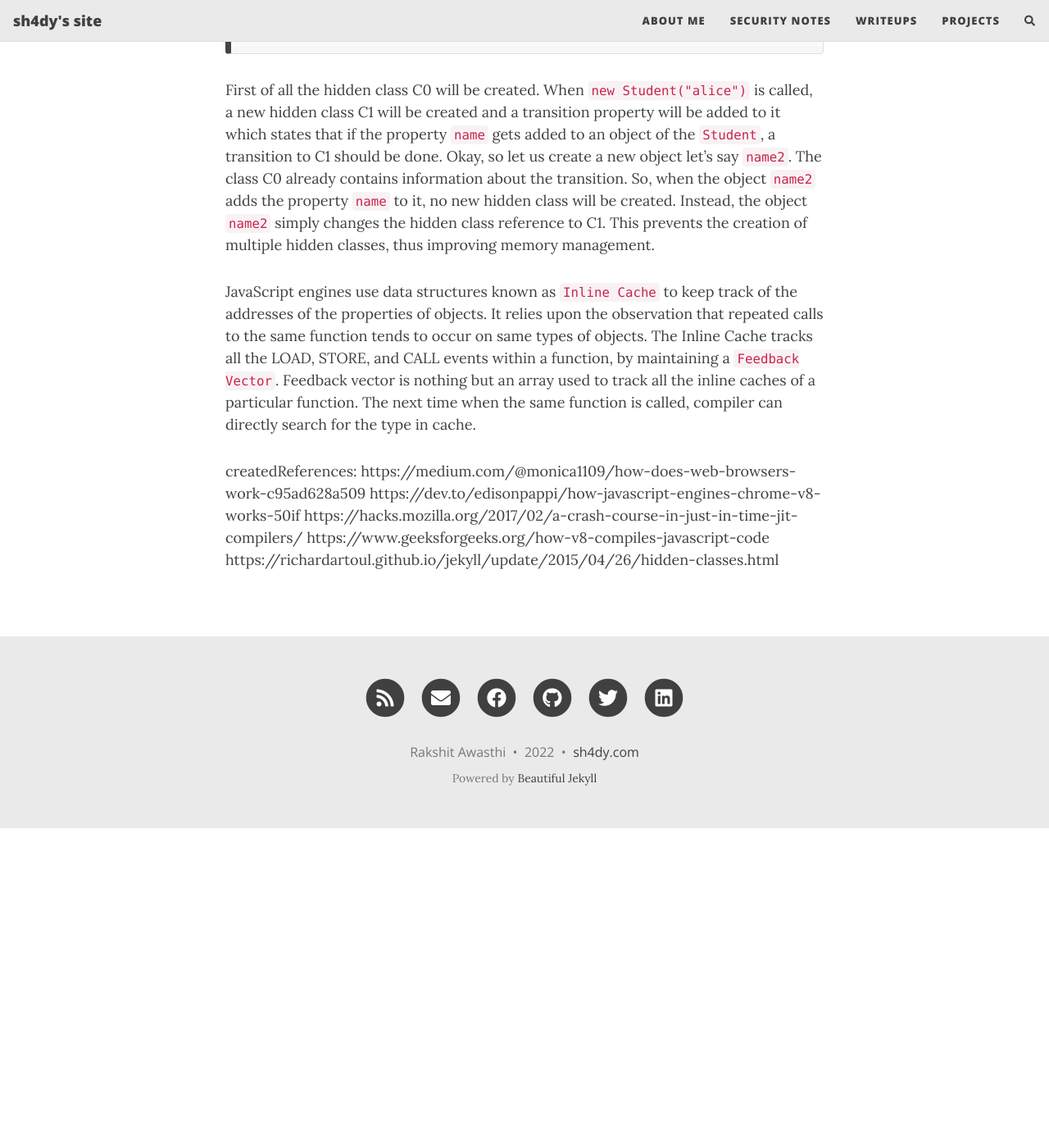
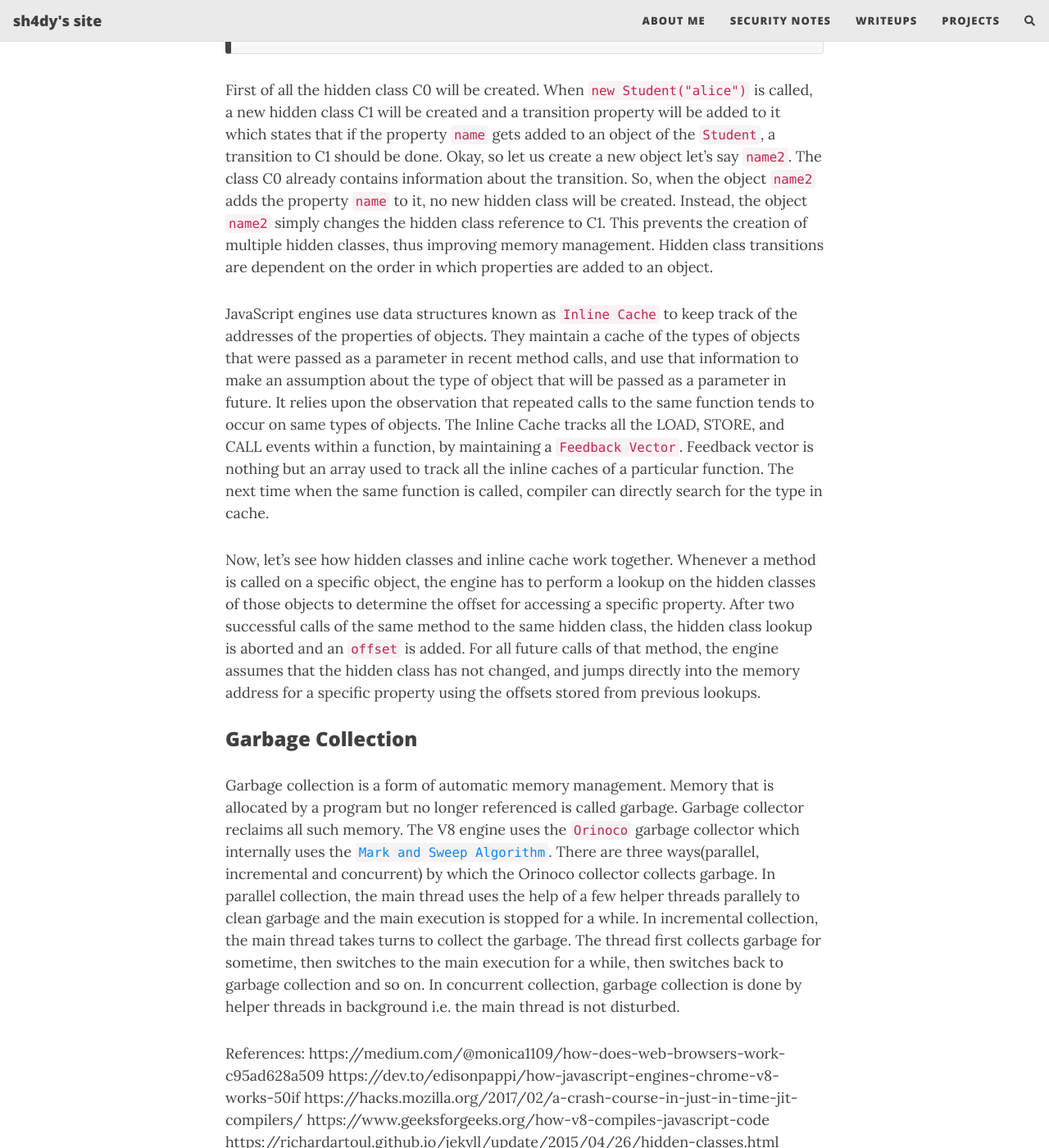
Before and after one commit to 0xSh4dy/archives_sh4dy.com, a Jekyll site: the page built from notes/browser-pwn/browser_basics.md, in a window 1280 px wide and 1400 px high, scrolled down 3642 px. Shown: the whole window at 82% size. Built offline with Jekyll 4.4.1, drawn with Linux system fonts in a browser that asks for light colours; nearby versions of some CDN libraries; comment, search, counter and statistics services are not loaded; before the commit the page ends 4652 px from its top, so only the background shows below that.

Commit message:
Added garbage collection

````diff
--- a/notes/browser-pwn/browser_basics.md
+++ b/notes/browser-pwn/browser_basics.md
@@ -69,11 +69,16 @@ function Student(name){
 var name1 = new Student("alice");
 var name2 = new Student("bob");
 ```
-First of all the hidden class C0 will be created. When `new Student("alice")` is called, a new hidden class C1 will be created and a transition property will be added to it which states that if the property `name` gets added to an object of the `Student`, a transition to C1 should be done. Okay, so let us create a new object let's say `name2`. The class C0 already contains information about the transition. So, when the object `name2` adds the property `name` to it, no new hidden class will be created. Instead, the object `name2` simply changes the hidden class reference to C1. This prevents the creation of multiple hidden classes, thus improving memory management.
+First of all the hidden class C0 will be created. When `new Student("alice")` is called, a new hidden class C1 will be created and a transition property will be added to it which states that if the property `name` gets added to an object of the `Student`, a transition to C1 should be done. Okay, so let us create a new object let's say `name2`. The class C0 already contains information about the transition. So, when the object `name2` adds the property `name` to it, no new hidden class will be created. Instead, the object `name2` simply changes the hidden class reference to C1. This prevents the creation of multiple hidden classes, thus improving memory management. Hidden class transitions are dependent on the order in which properties are added to an object.
 
-JavaScript engines use data structures known as `Inline Cache` to keep track of the addresses of the properties of objects. It relies upon the observation that repeated calls to the same function tends to occur on same types of objects. The Inline Cache tracks all the LOAD, STORE, and CALL events within a function, by maintaining a `Feedback Vector`. Feedback vector is nothing but an array used to track all the inline caches of a particular function. The next time when the same function is called, compiler can directly search for the type in cache.
+JavaScript engines use data structures known as `Inline Cache` to keep track of the addresses of the properties of objects. They maintain a cache of the types of objects that were passed as a parameter in recent method calls, and use that information to make an assumption about the type of object that will be passed as a parameter in future. It relies upon the observation that repeated calls to the same function tends to occur on same types of objects. The Inline Cache tracks all the LOAD, STORE, and CALL events within a function, by maintaining a `Feedback Vector`. Feedback vector is nothing but an array used to track all the inline caches of a particular function. The next time when the same function is called, compiler can directly search for the type in cache.
 
-createdReferences:
+Now, let's see how hidden classes and inline cache work together. Whenever a method is called on a specific object, the engine has to perform a lookup on the hidden classes of those objects to determine the offset for accessing a specific property. After two successful calls of the same method to the same hidden class, the hidden class lookup is aborted and an `offset` is added. For all future calls of that method, the engine assumes that the hidden class has not changed, and jumps directly into the memory address for a specific property using the offsets stored from previous lookups.
+
+### Garbage Collection
+Garbage collection is a form of automatic memory management. Memory that is allocated by a program but no longer referenced is called garbage. Garbage collector reclaims all such memory. The V8 engine uses the `Orinoco` garbage collector which internally uses the [`Mark and Sweep Algorithm`](https://www.geeksforgeeks.org/mark-and-sweep-garbage-collection-algorithm/). There are three ways(parallel, incremental and concurrent) by which the Orinoco collector collects garbage. In parallel collection, the main thread uses the help of a few helper threads parallely to clean garbage and the main execution is stopped for a while. In incremental collection, the main thread takes turns to collect the garbage. The thread first collects garbage for sometime, then switches to the main execution for a while, then switches back to garbage collection and so on. In concurrent collection, garbage collection is done by helper threads in background i.e. the main thread is not disturbed.
+
+References:
 https://medium.com/@monica1109/how-does-web-browsers-work-c95ad628a509
 https://dev.to/edisonpappi/how-javascript-engines-chrome-v8-works-50if
 https://hacks.mozilla.org/2017/02/a-crash-course-in-just-in-time-jit-compilers/
````
